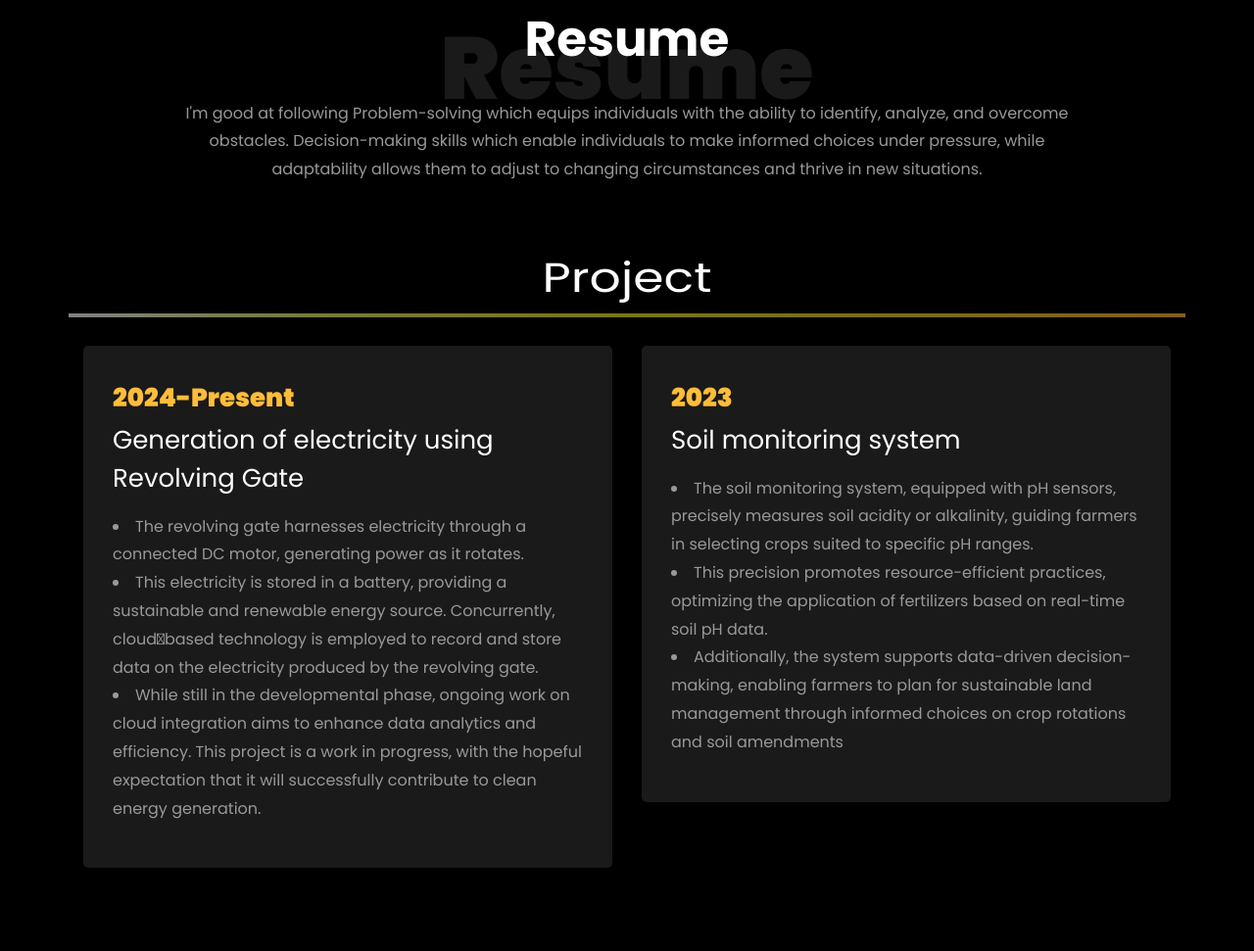
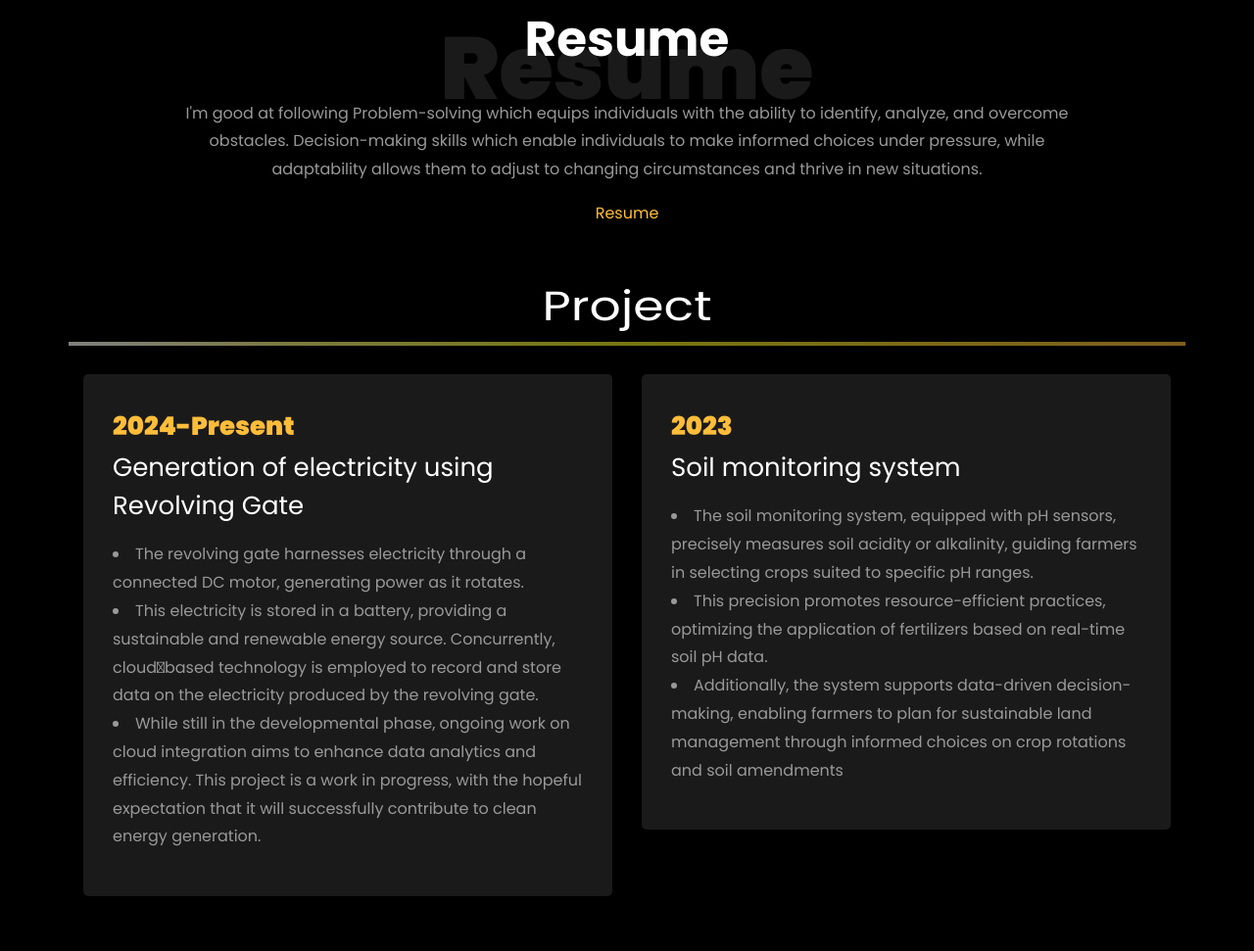
Before and after one commit to karishmakachu/Portfoilo, a plain HTML site: page index.html in a window 1280 px wide. Shown: the part 1734-2705 px from the top of the page at 98% size. Drawn offline with Linux system fonts and the light colour scheme; files whose address does not match are found by name.

Commit message:
Update index.html

```diff
--- a/index.html
+++ b/index.html
@@ -311,6 +311,7 @@
           	<h1 class="big big-2">Resume</h1>
             <h2 class="mb-4">Resume</h2>
             <p>I'm good at following Problem-solving which equips individuals with the ability to identify, analyze, and overcome obstacles. Decision-making skills which enable individuals to make informed choices under pressure, while adaptability allows them to adjust to changing circumstances and thrive in new situations.</p>
+		  <a href="Karishma_cv.pdf">Resume</a>
           </div>
         </div>
 
```
